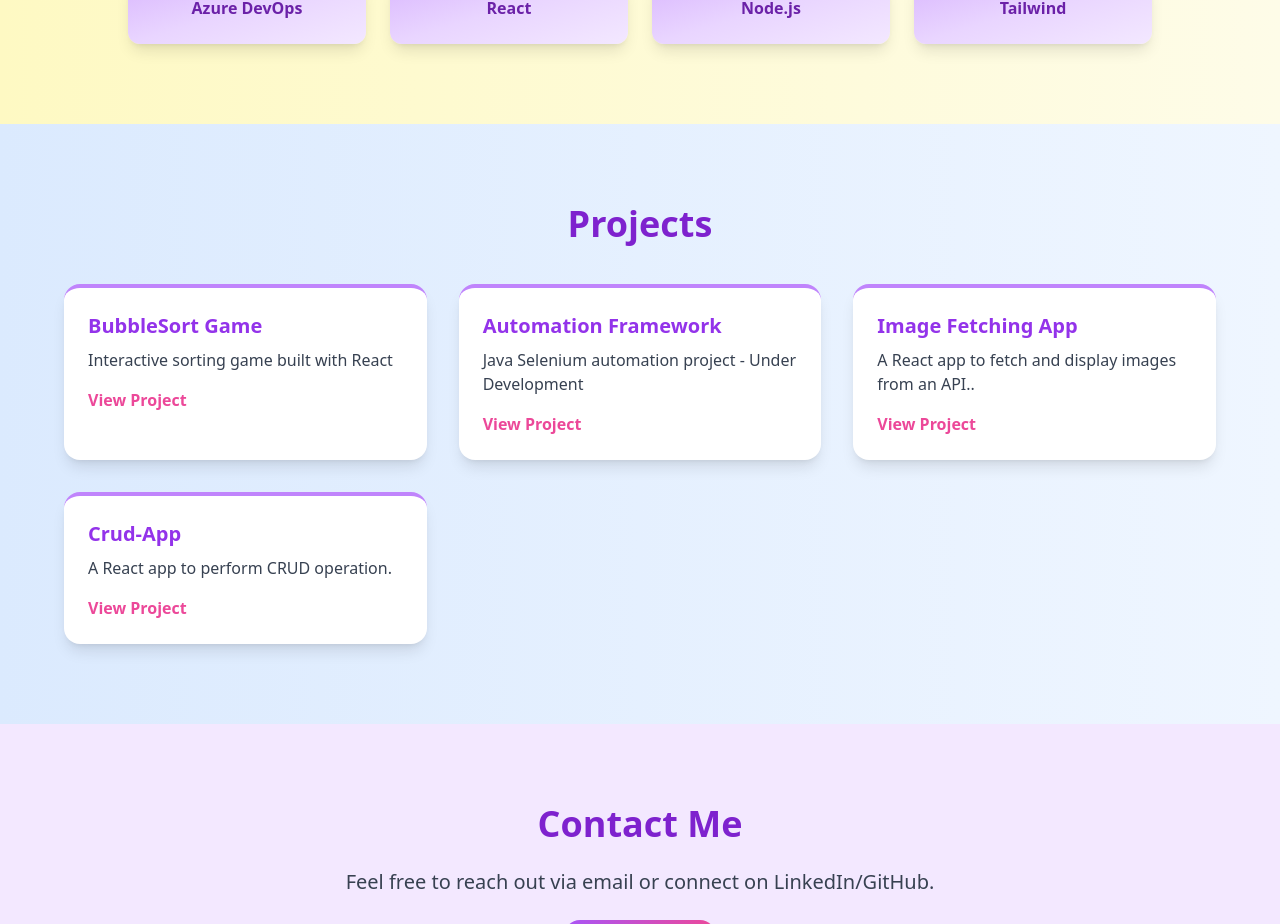
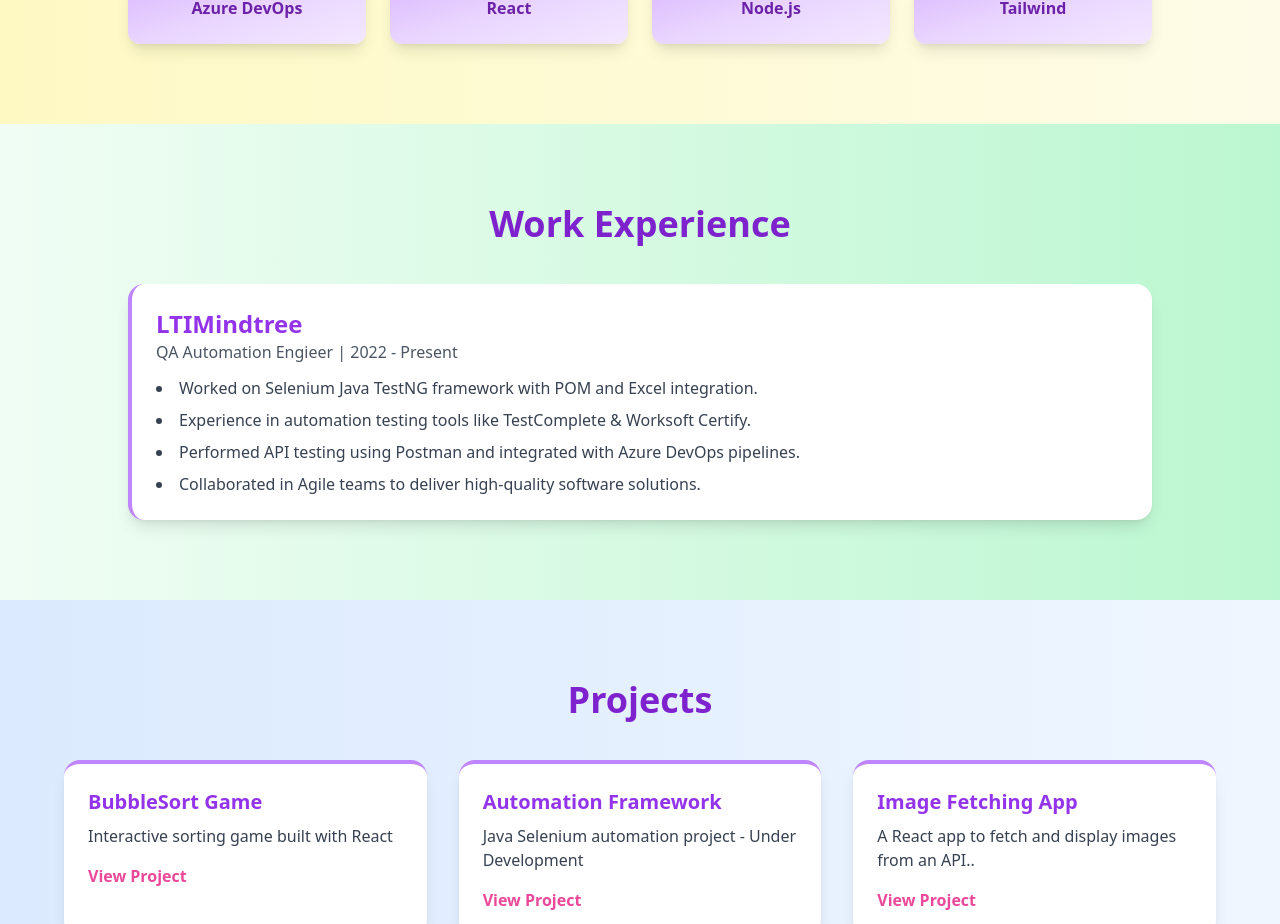
Before and after one commit to Arshad2023/Portfolio, a React (Create React App) app: page / in a window 1280 px wide. Shown: the part 1516-2440 px from the top of the page. Built offline with nearby package versions, Linux system fonts and the light colour scheme.

Commit message:
Update protfolio

```diff
--- a/src/App.js
+++ b/src/App.js
@@ -94,6 +94,28 @@ function App() {
           ))}
         </div>
       </section>
+      {/* Work Experience Section */}
+      <section className="px-6 py-20 bg-gradient-to-r from-green-50 to-green-200">
+        <h2 className="text-4xl font-bold mb-10 text-center text-purple-700">
+          Work Experience
+        </h2>
+
+        <div className="max-w-5xl mx-auto space-y-8">
+          {/* Experience Card */}
+          <div className="bg-white p-6 rounded-2xl shadow-lg border-l-4 border-purple-400">
+            <h3 className="text-2xl font-bold text-purple-600">LTIMindtree</h3>
+            <p className="text-gray-600 font-medium"> QA Automation Engieer | 2022 - Present</p>
+            <ul className="mt-3 list-disc list-inside text-gray-700 space-y-2">
+              <li>Worked on Selenium Java TestNG framework with POM and Excel integration.</li>
+              <li>Experience in automation testing tools like TestComplete & Worksoft Certify.</li>
+              <li>Performed API testing using Postman and integrated with Azure DevOps pipelines.</li>
+              <li>Collaborated in Agile teams to deliver high-quality software solutions.</li>
+            </ul>
+          </div>
+
+
+        </div>
+      </section>
 
       {/* Projects Section */}
       <section className="px-6 py-20 bg-gradient-to-l from-blue-50 to-blue-100">
```
